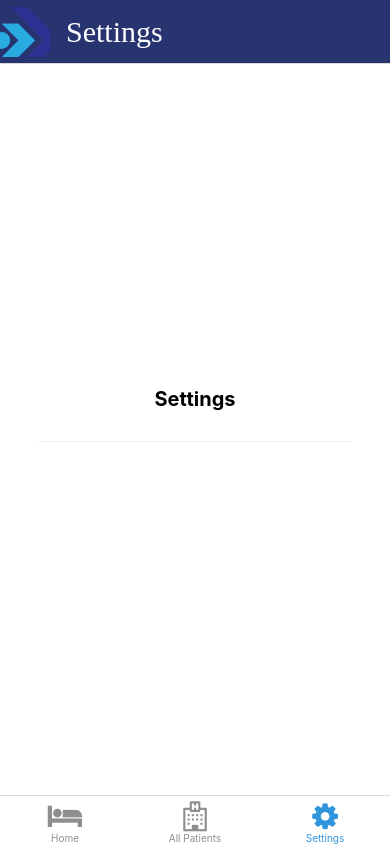
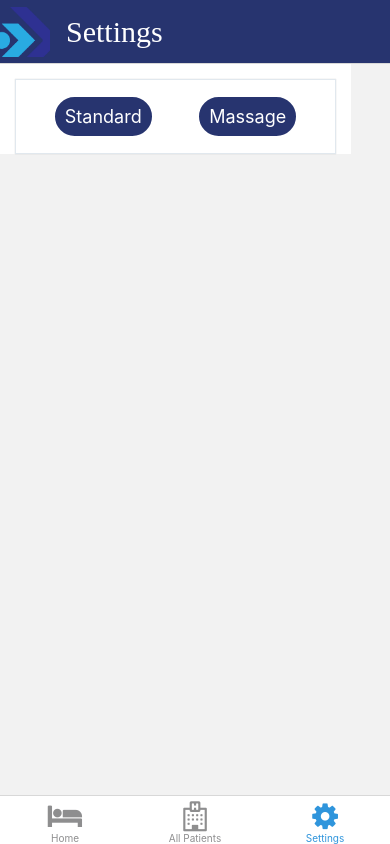
Before and after one commit to jacksonmed-dev/Oracle_Bed_App, a React Native app: screen /TabThree in a window 390 px wide. Built offline with nearby package versions, Linux system fonts and the light colour scheme; what expo-linking would draw is missing.

Commit message:
Created view for auto functions with mock function

```diff
--- a/screens/PatientScreen.tsx
+++ b/screens/PatientScreen.tsx
@@ -4,6 +4,7 @@ import { RootTabScreenProps } from '../types';
 import Patient from '../views/patient';
 import Bed from '../views/bed';
 import RiskSummary from '../views/risksummary';
+import AutoFunctions from '../views/autofunctions';
 
 /**
  *  PatientScreen: Currently the main screen for the App.
@@ -16,6 +17,7 @@ export default function PatientScreen({ navigation }: RootTabScreenProps<'TabOne
         <Patient/>
         <RiskSummary/>
         <Bed/>
+        <AutoFunctions/>
       </View>
     </ScrollView>
   );
--- a/screens/TabThreeScreen.tsx
+++ b/screens/TabThreeScreen.tsx
@@ -2,14 +2,12 @@ import { StyleSheet } from 'react-native';
 
 import EditScreenInfo from '../components/EditScreenInfo';
 import { Text, View } from '../components/Themed';
+import AutoFunctions from '../views/autofunctions';
+
 
 export default function TabThreeScreen() {
   return (
-    <View style={styles.container}>
-      <Text style={styles.title}>Settings</Text>
-      <View style={styles.separator} lightColor="#eee" darkColor="rgba(255,255,255,0.1)" />
-      {/* <EditScreenInfo path="/screens/TabThreeScreen.tsx" /> */}
-    </View>
+    <AutoFunctions />
   );
 }
 
--- /dev/null
+++ b/views/autofunctions.tsx
@@ -0,0 +1,52 @@
+import {View } from '../components/Themed';
+import { Card} from "@rneui/themed"; //React Native Elements
+import {Button} from '@rneui/base';
+/*
+*   View for the automatic functions.
+*   Standard - Inflates every other cell
+*   Massage - Goes in a massage like pattern
+*/
+let standard = () => {
+    alert('Standard');
+}
+
+let massage = () => {
+    alert('Massage');
+}
+
+const AutoFunctions: React.FC = () => {
+    return(
+        <View style={{width:'90%'}}>
+            <Card>
+                <View style={{flexDirection:'row', justifyContent:'space-around'}}>
+                    <View>
+                        <Button
+                            title = "Standard"
+                            onPress = {standard}
+                            buttonStyle={{
+                                backgroundColor: '#27346F',
+                                borderWidth: 2,
+                                borderColor: 'white',
+                                borderRadius: 30,
+                              }}
+                        />
+                    </View>
+                    <View>
+                        <Button
+                            title = "Massage"
+                            onPress = {massage}
+                            buttonStyle={{
+                                backgroundColor: '#27346F',
+                                borderWidth: 2,
+                                borderColor: 'white',
+                                borderRadius: 30,
+                              }}
+                        />
+                    </View>
+                </View>
+            </Card>
+        </View>
+    );
+}
+
+export default AutoFunctions;
```
